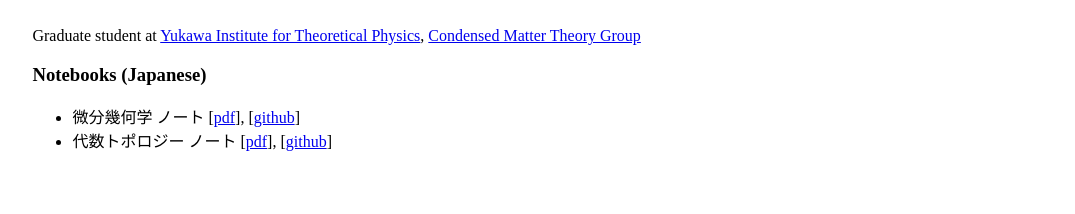
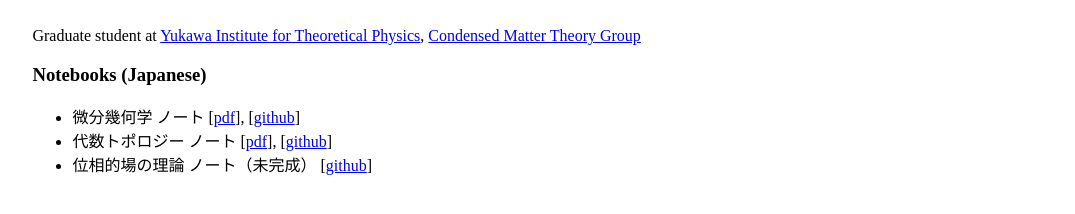
Before and after one commit to T2sp/T2sp.github.io, a plain HTML site: page index.html in a window 1280 px wide. Shown: the part 86-300 px from the top of the page, without its empty margins (102-1177 px from the left). Drawn offline with Linux system fonts and the light colour scheme.

Commit message:
update (2025.3.4)

```diff
--- a/index.html
+++ b/index.html
@@ -39,6 +39,9 @@
                 <li>
                     代数トポロジー ノート [<a href="./notes/algtopo_main.pdf">pdf</a>], [<a href="https://github.com/T2sp/geometry_notes.git", target="_blank" rel="noopener noreferrer">github</a>]
                 </li>
+                <li>
+                    位相的場の理論 ノート（未完成） [<a href="https://github.com/T2sp/TQFT", target="_blank" rel="noopener noreferrer">github</a>]
+                </li>
             </ul>
         </div>
     </div>
```
